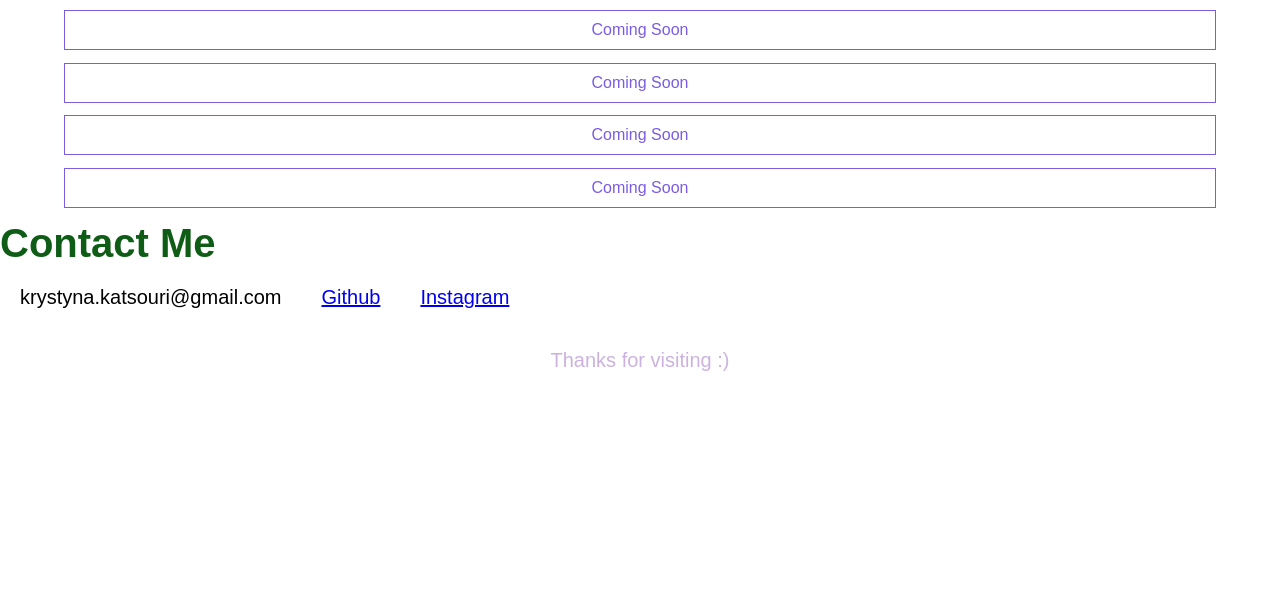
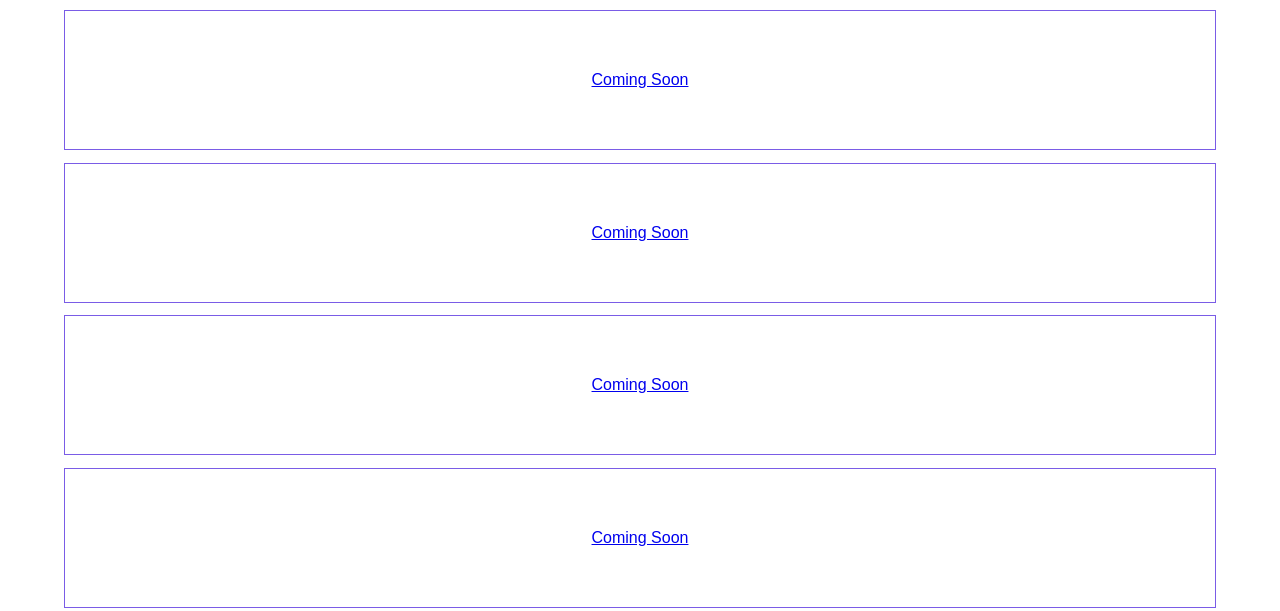
Before and after one commit to kkatsouri/Portfolio, a plain HTML site: page index.html in a window 1280 px wide. Shown: the part 607-1218 px from the top of the page. Before the commit the page ends 999 px from the top, so only its background shows below. Drawn offline with Linux system fonts and the light colour scheme.

Commit message:
added Coming Soon html file

```diff
--- a/assets/style.css
+++ b/assets/style.css
@@ -83,10 +83,8 @@ header a:hover {
   }
 
   /*Work section*/
-
-  .card {
-    flex: 1 0 0;
-  padding: 10px;
+  .card-1 {
+  padding: 60px;
   text-align: center;
   border-style: solid;
   border-width: 1px;
@@ -96,6 +94,22 @@ header a:hover {
     box-sizing: border-box;
     display: flex;
     justify-content: center;
+    flex-grow: 5 10 auto;
+    flex-basis: 20em;
+  }
+  .card {
+  padding: 60px;
+  text-align: center;
+  border-style: solid;
+  border-width: 1px;
+  width: 90%;
+  margin: 1% auto;
+    color: rgb(122, 92, 230);
+    box-sizing: border-box;
+    display: flex;
+    justify-content: center;
+    flex-shrink: 0 1 auto;
+    flex-basis: 0;
   }
 
   /*Contact Me section*/
--- a/index.html
+++ b/index.html
@@ -37,19 +37,21 @@
 <section id="work">
     <h1>Work</h1>
     <p>Because I am so new to coding I don't have projects to include here. But this section will be populated over the course of the bootcamp and beyond.</p>
-    <section class="card">
-        Coming Soon
+    <section class="card-1">
+        <a href="index.html-example">Coming Soon</a>
     </section>
     <section class="card">
-        Coming Soon
+        <a href="index.html-example">Coming Soon</a>
     </section>
     <section class="card">
-        Coming Soon
+        <a href="index.html-example">Coming Soon</a>
     </section>
     <section class="card">
-        Coming Soon
+        <a href="index.html-example">Coming Soon</a>
     </section>
-
+    <section class="card">
+        <a href="index.html-example">Coming Soon</a>
+    </section>
 </section>
 
 <!--Contact Me section-->
```
Also changed, not shown: assets/images/hero.jpg (added), 1 other file.
